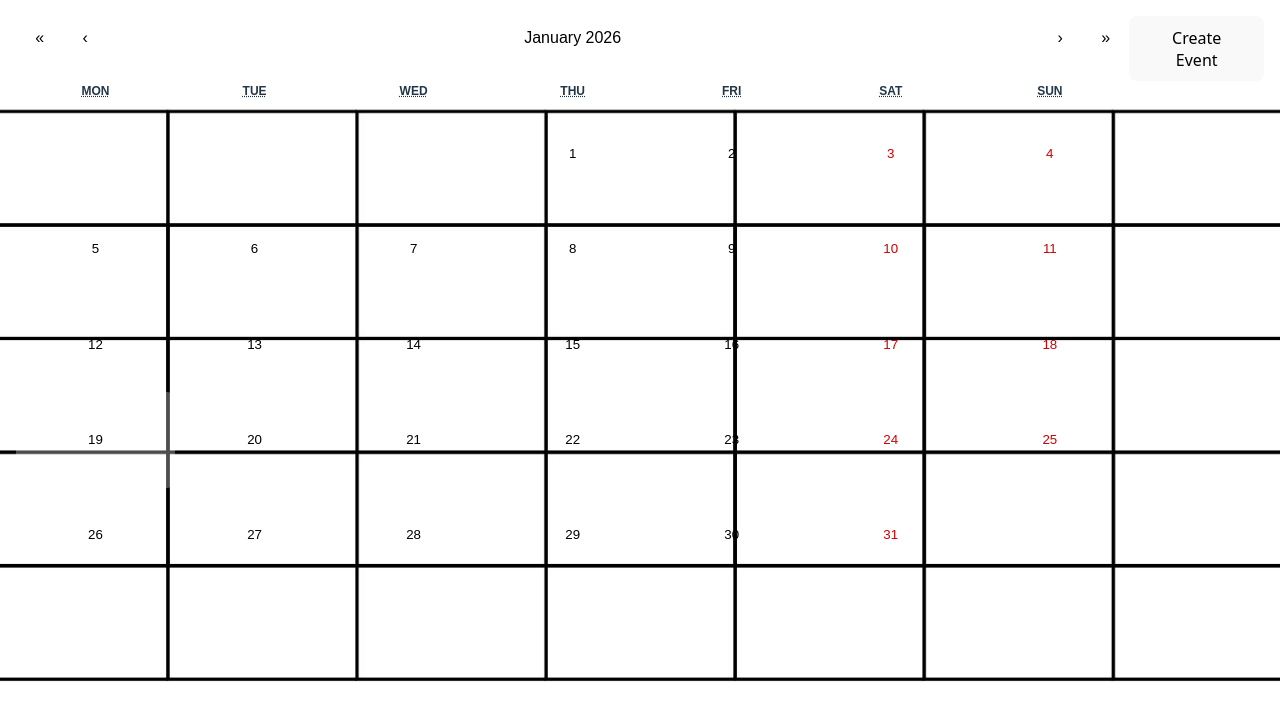
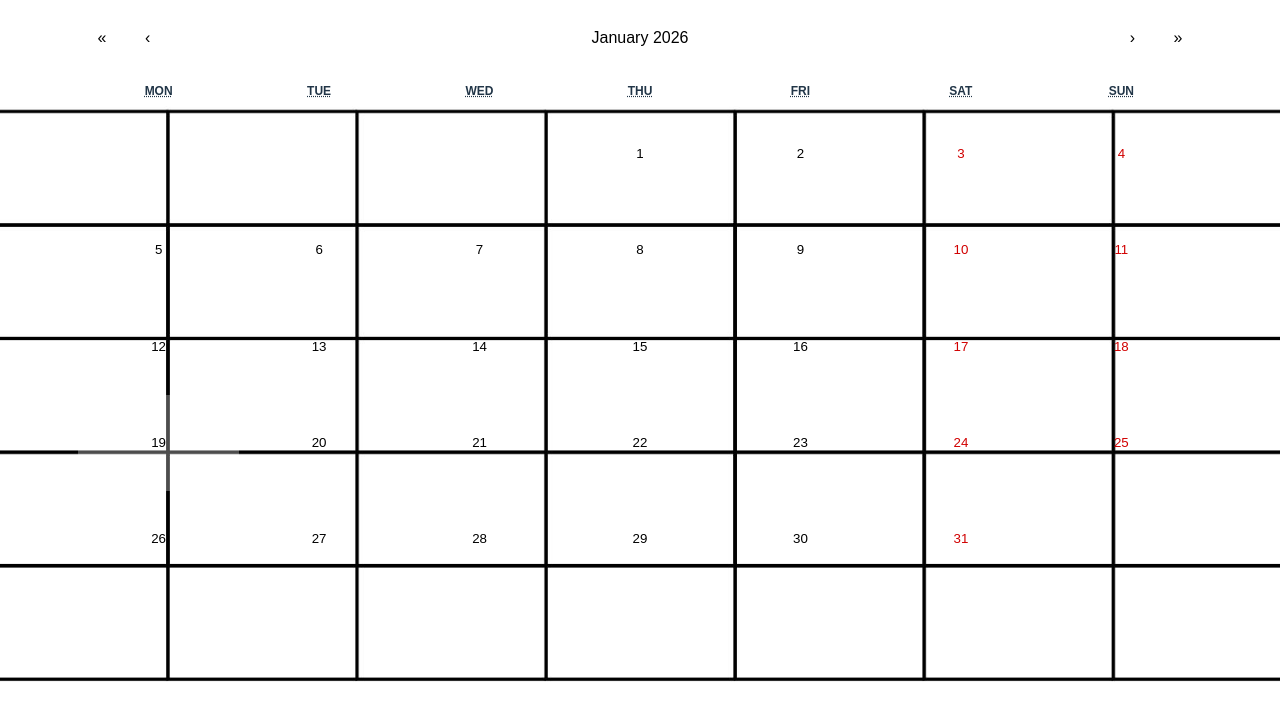
Before and after one commit to Joshua-Seah/H4G-2026, a React (Vite) app: page /calendar in a window 1280 px wide. Shown: the top 720 px of the page. Built offline with nearby package versions, Linux system fonts and the light colour scheme; no server answers.

Commit message:
Temporary Removal of Create Event Button
Temporary removal for relocation of create event on calendar page

```diff
--- a/src/CalendarPage.jsx
+++ b/src/CalendarPage.jsx
@@ -179,7 +179,7 @@ function CalendarPage() {
 
                     )}
             </Modal>
-            <button onClick={() => navigate('/staff-form')}>Create Event</button>
+            {/* <button onClick={() => navigate('/staff-form')}>Create Event</button> */}
         </div>
     );
 
```
